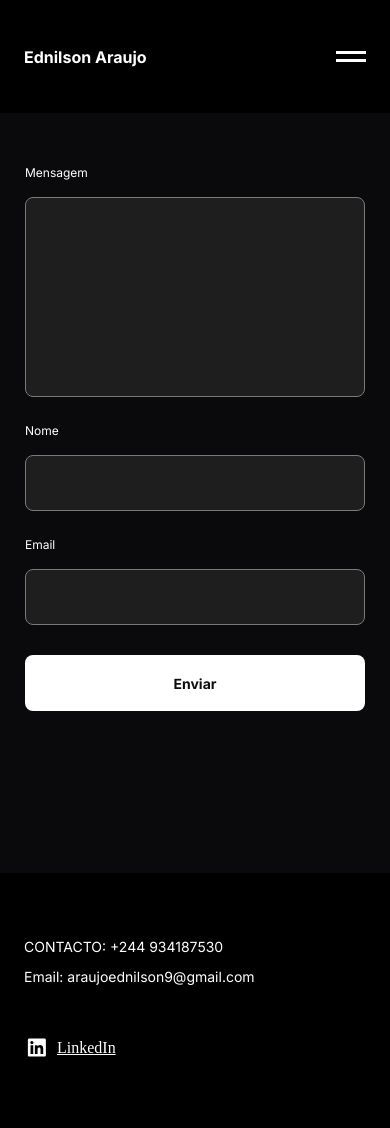
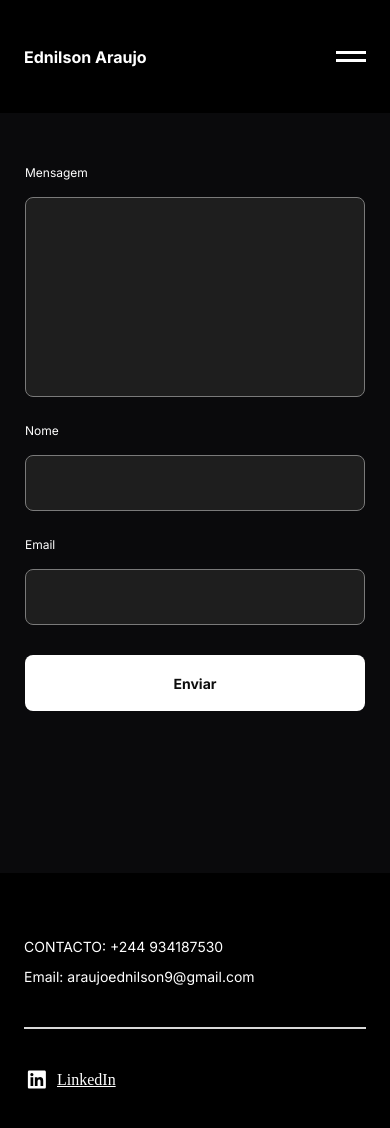
Before and after one commit to AugustoMachado01/Portifolio_Ednilson, a React (Vite) app: page /contacto in a window 390 px wide. Shown: the top 1128 px of the page. Built offline with nearby package versions, Linux system fonts and the light colour scheme; a web font is replaced by a local one.

Commit message:
update footer line

```diff
--- a/src/Contact/styles.module.css
+++ b/src/Contact/styles.module.css
@@ -45,6 +45,8 @@
   font-style: normal;
   font-weight: 700;
   line-height: normal;
+
+  margin-top: 40px;
 }
 .container .message button:hover{
   background-color: #ccc;
--- a/src/Footer/index.jsx
+++ b/src/Footer/index.jsx
@@ -8,6 +8,7 @@ export function Footer() {
         <p>CONTACTO: +244 934187530</p>
         <p>Email: araujoednilson9@gmail.com</p>
       </div>
+      <div className={styles.line}></div>
       <div className={styles.content}>
         <img src={ImageLink} alt="linkedin" />
         <a href="https://www.linkedin.com/in/ednilsonaraujo/">LinkedIn</a>
--- a/src/Footer/styles.module.css
+++ b/src/Footer/styles.module.css
@@ -38,12 +38,13 @@
 }
 
 
+
 @media(max-width: 768px){
   .section_container{
     height: auto;
     flex-direction: column;
     align-items: flex-start;
-    padding: 64px 0px 64px 24px;
+    padding: 64px 24px 64px 24px;
     gap: 30px;
   }
 
@@ -52,4 +53,11 @@
     justify-content: center;
     text-align: center;
   }
+
+  .section_container .line{
+    width: 100%;
+    height: 2px;
+    background: #D9D9D9;
+    display: flex;
+   }
 }
--- a/src/Home/styles.module.css
+++ b/src/Home/styles.module.css
@@ -383,4 +383,12 @@
     grid-template-columns: 1fr;
     gap: 1rem;
   }
+
+  .cardsContainer  .card .cardTitle{
+    font-size: 19px;
+  }
+
+  .cardsContainer  .card .cardDescription{
+    font-size: 16.5px;
+  }
 }
```
